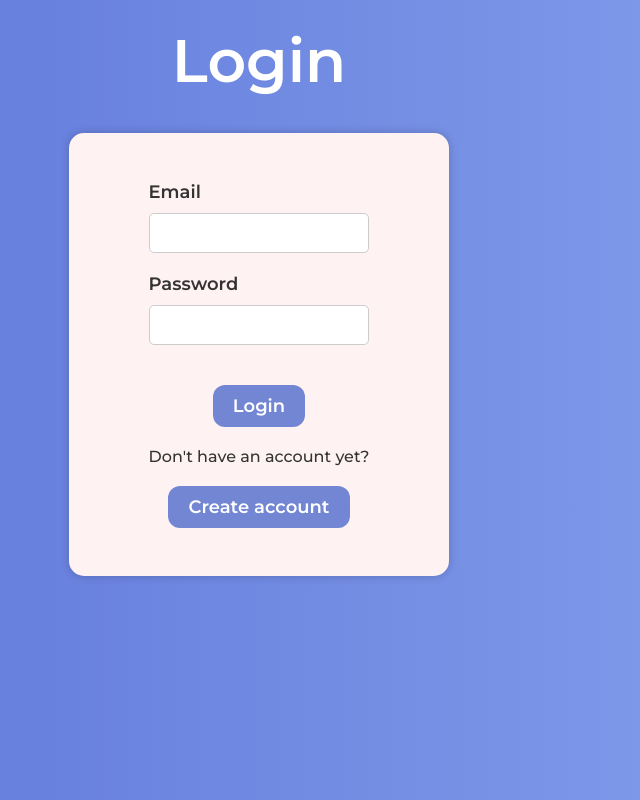
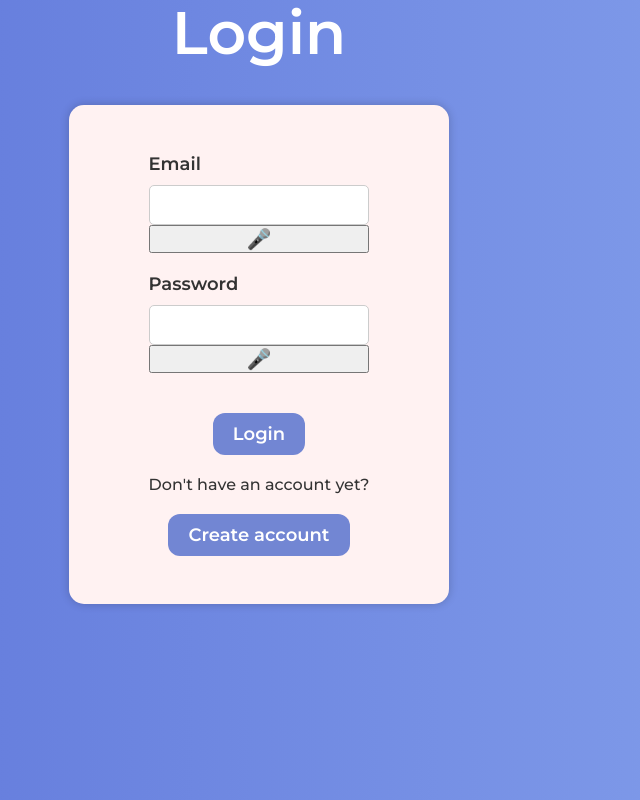
Before and after one commit to noraphatp/bath_hack_team_19, a React (Create React App) app: page /login in a window 1280 px wide. Shown: the whole page, without its empty margins (381-1021 px from the left). Built offline with nearby package versions, Linux system fonts and the light colour scheme.

Commit message:
Added some job page stuff

```diff
--- a/package.json
+++ b/package.json
@@ -2,7 +2,6 @@
   "name": "jobbridge",
   "version": "0.1.0",
   "private": true,
-  "type": "module",
   "dependencies": {
     "@testing-library/jest-dom": "^5.16.5",
     "@testing-library/react": "^13.4.0",
--- a/src/components/FindJobs.js
+++ b/src/components/FindJobs.js
@@ -11,9 +11,10 @@ function FindJobs() {
   useEffect(() => {
     // Replace this with an API call to fetch jobs data
     const mockJobsData = [
-      { id: 1, title: 'Software Engineer', location: 'New York' },
-      { id: 2, title: 'Product Manager', location: 'San Francisco' },
-      { id: 3, title: 'Data Scientist', location: 'Boston' },
+      { id: 1, title: 'Software Engineer', location: 'Bristol', companyName: 'Gooble', description: 'Working at Gooble as a software engineer', accessibility: 'Fully Accessible'},
+      { id: 2, title: 'Product Manager', location: 'Bath', companyName: 'Notcraft', description: 'Working at Notcraft as a product manager', accessibility: 'Fully Accessible' },
+      { id: 3, title: 'Game Dev', location: 'Trowbridge', companyName: 'Tony' , description: 'Working at Tony as a game dev', accessibility: 'Not Wheelchair Accessible' },
+      { id: 4, title: 'Data Analyst', location: 'Bath', companyName: 'Tesko', description: 'Working at Tesko as a data analyst', accessibility: 'Fully Accessible' },
       // Add more job data here...
     ];
 
@@ -54,6 +55,9 @@ function FindJobs() {
           <h3>{job.title}</h3>
           <p>{job.location}</p>
           <p>{job.description}</p>
+          <p>{job.accessibility}</p>
+          <p>{job.companyName}</p>
+
         </li>
       ))}
     </ul>
--- a/src/components/HomePage.js
+++ b/src/components/HomePage.js
@@ -25,7 +25,7 @@ export default function HomePage() {
 					were made by ChatGPT, CoPilot, and image generation software.
 				</p>
 			</div>
-			<Link to="/signup">
+			<Link to="/login">
 				<button className={HomePageCSS.button}> Get started </button>
 			</Link>
 		</div>
--- a/src/components/LoginPage.js
+++ b/src/components/LoginPage.js
@@ -28,6 +28,28 @@ const LoginPage = () => {
 	}
   };
 
+  const [fullnameInput, setFullnameInput] = useState("");
+	const [emailInput, setEmailInput] = useState("");
+	const [passwordInput, setPasswordInput] = useState("");
+
+  const handleSpeechInputEmail = () => {
+	const recognition = new window.webkitSpeechRecognition();
+	recognition.onresult = function (event) {
+		const result = event.results[0][0].transcript;
+		setEmailInput(result);
+	};
+	recognition.start();
+};
+
+const handleSpeechInputPassword = () => {
+	const recognition = new window.webkitSpeechRecognition();
+	recognition.onresult = function (event) {
+		const result = event.results[0][0].transcript;
+		setPasswordInput(result);
+	};
+	recognition.start();
+};
+
   return (
     <div className={LoginPageCSS.container}>
       <div className={LoginPageCSS["sub-container"]}>
@@ -44,6 +66,13 @@ const LoginPage = () => {
               onChange={(e) => setEmail(e.target.value)}
               required
             />
+		    <button
+								type="button"
+								className={LoginPageCSS.button}
+								onClick={handleSpeechInputEmail}
+							>
+								🎤
+							</button>
           </div>
           <div>
             <label htmlFor="password">Password</label>
@@ -54,6 +83,13 @@ const LoginPage = () => {
               onChange={(e) => setPassword(e.target.value)}
               required
             />
+			<button
+								type="button"
+								className={LoginPageCSS.button}
+								onClick={handleSpeechInputPassword}
+							>
+								🎤
+							</button>
           </div>
           {error && <p className={LoginPageCSS.error}>{error}</p>}
           <button type="submit" className={LoginPageCSS["login-button"]}>
```
